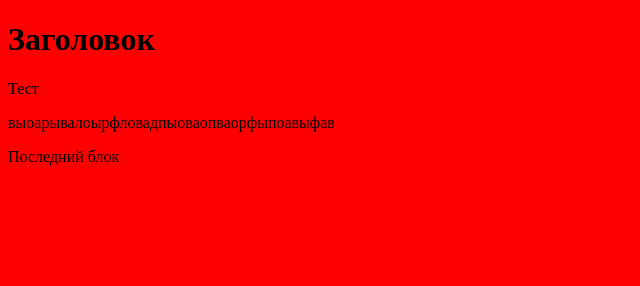
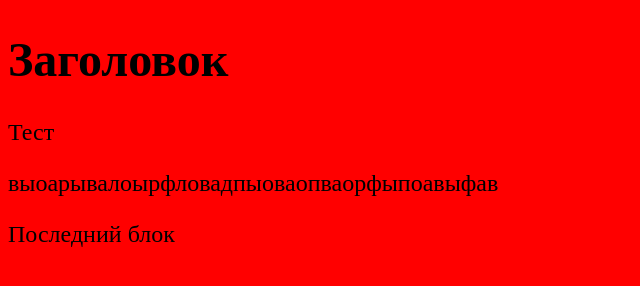
Before and after one commit to shuyskaya/studiare, a plain HTML site: page index.html in a window 1280 px wide. Shown: the whole page, without its empty margins (0-640 px from the left). Drawn offline with Linux system fonts and the light colour scheme.

Commit message:
set font size

```diff
--- a/style2.css
+++ b/style2.css
@@ -1,3 +1,9 @@
 body {
     background: red;
 }
+h1 {
+    font-size: 3em;
+}
+p {
+    font-size: 1.5em;
+}
```
